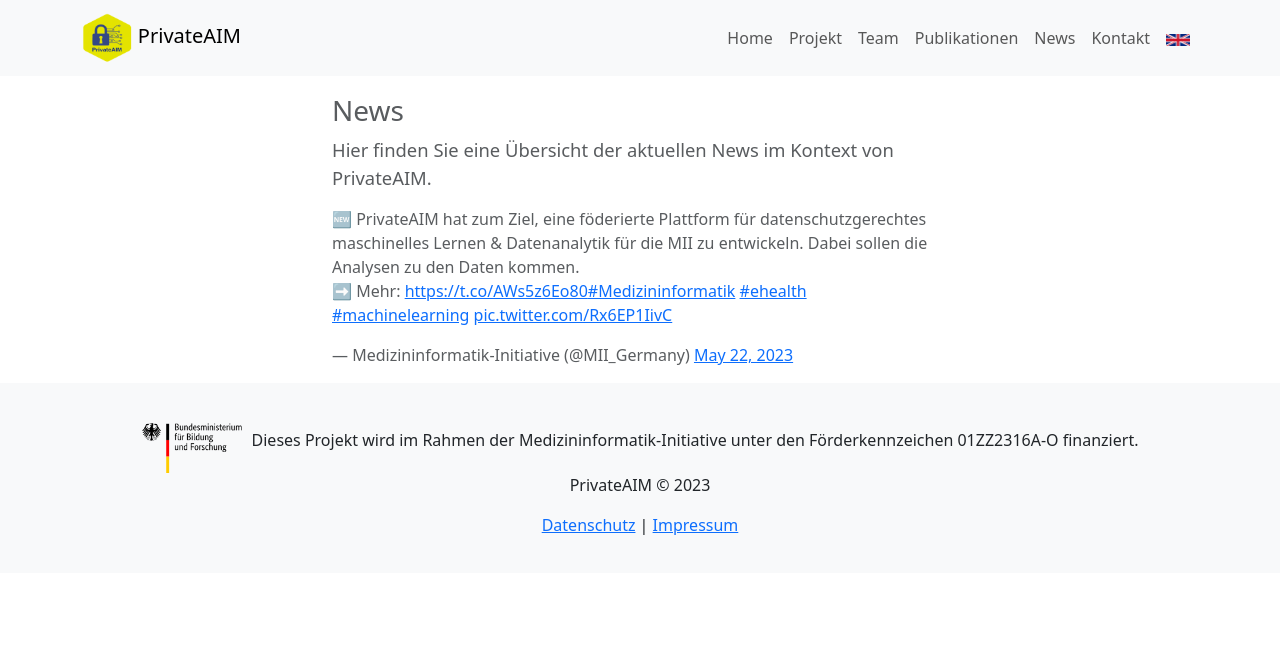
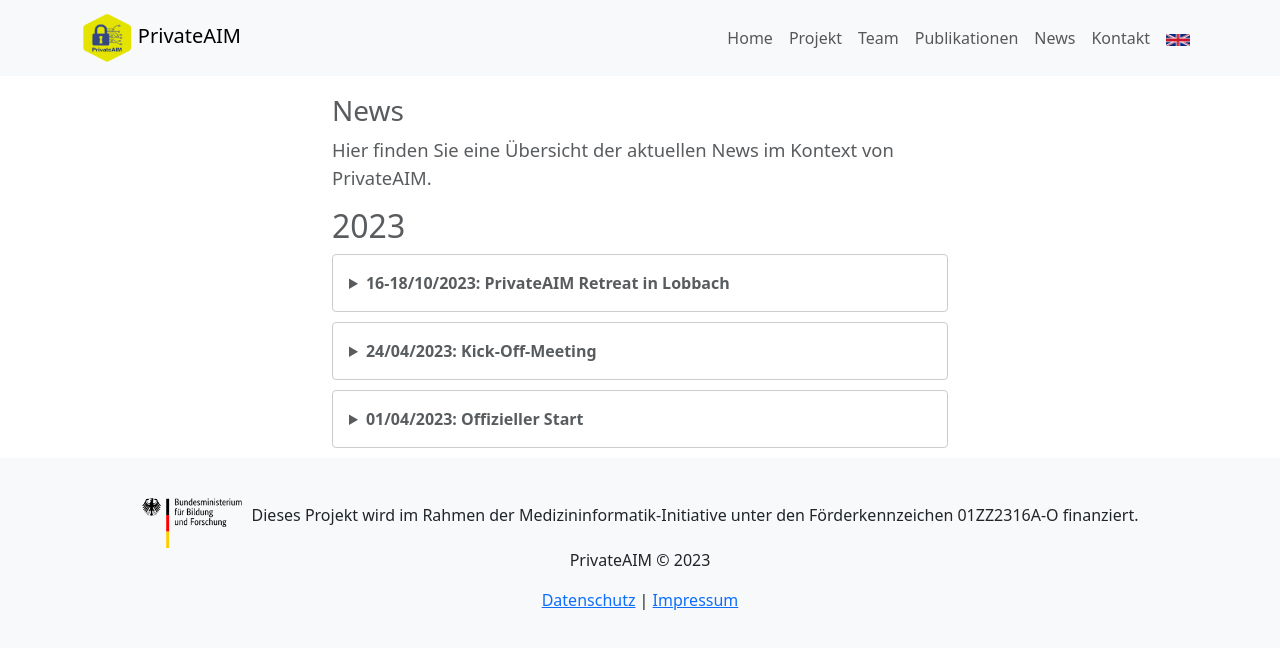
Before and after one commit to BIH-MI/private-aim-website, a plain HTML site: page de/news.html in a window 1280 px wide. Drawn offline with nearby package versions, Linux system fonts and the light colour scheme.

Commit message:
Update de_news.html

```diff
--- a/de/news.html
+++ b/de/news.html
@@ -46,6 +46,19 @@
     .main-header {
       margin-top: 3%;
     }
+    .custom-details {
+        border: 1px solid #ccc;
+        border-radius: 4px;
+        margin-bottom: 10px;
+    }
+    .custom-details summary {
+        cursor: pointer;
+        font-weight: bold;
+    }
+    .responsive-image {
+      max-width: 100%;
+      height: auto;
+    }
   </style>
 </head>
 <body>
@@ -89,8 +102,21 @@
     <h3 class="main-header">News</h3>
     <p class="text">Hier finden Sie eine Übersicht der aktuellen News im Kontext von PrivateAIM.</p>
 
-    <blockquote class="twitter-tweet"><p lang="de" dir="ltr">🆕 PrivateAIM hat zum Ziel, eine föderierte Plattform für datenschutzgerechtes maschinelles Lernen &amp; Datenanalytik für die MII zu entwickeln. Dabei sollen die Analysen zu den Daten kommen.<br>➡ Mehr: <a href="https://t.co/AWs5z6Eo80">https://t.co/AWs5z6Eo80</a><a href="https://twitter.com/hashtag/Medizininformatik?src=hash&amp;ref_src=twsrc%5Etfw">#Medizininformatik</a> <a href="https://twitter.com/hashtag/ehealth?src=hash&amp;ref_src=twsrc%5Etfw">#ehealth</a> <a href="https://twitter.com/hashtag/machinelearning?src=hash&amp;ref_src=twsrc%5Etfw">#machinelearning</a> <a href="https://t.co/Rx6EP1IivC">pic.twitter.com/Rx6EP1IivC</a></p>&mdash; Medizininformatik-Initiative (@MII_Germany) <a href="https://twitter.com/MII_Germany/status/1660541565792661505?ref_src=twsrc%5Etfw">May 22, 2023</a></blockquote> <script async src="https://platform.twitter.com/widgets.js" charset="utf-8"></script>
-</div>
+    <h2>2023</h2>
+    <details class="custom-details p-3">
+      <summary>16-18/10/2023: PrivateAIM Retreat in Lobbach</summary>
+      <p class="mt-2">Vom 16. bis 18. Oktober 2023 fand in Lobbach das erste PrivateAIM Retreat statt. Dieses Treffen markierte das erste persönliche Zusammentreffen aller Projektpartner. In einer Atmosphäre des regen Austauschs und der Zusammenarbeit haben wir wichtige Grundsteine für eine erfolgreiche Zukunft unseres Projekts gelegt.</p>
+      <img src="../images/private-aim-retreat.jpg" alt="group_photo" class="responsive-image">
+    </details>
+    <details class="custom-details p-3">
+      <summary>24/04/2023: Kick-Off-Meeting</summary>
+      <p class="mt-2">Am 24.04.2023 fand das virtuelle Kick-Off-Meeting von PrivateAIM statt. Dabei kamen alle Teammitglieder zusammen, um die erste Phase des Projekts einzuleiten und zu planen.</p>
+    </details>
+    <details class="custom-details p-3">
+      <summary>01/04/2023: Offizieller Start</summary>
+      <p class="mt-2">Am 01.04.2023 hat das Projekt PrivateAIM offiziell begonnen. Auf dieser Webseite werden wir regelmäßig über Fortschritte im Projekt berichten.</p>
+    </details>
+  </div>
 
   <div class="footer">
     <div class="sponsorship">
```
